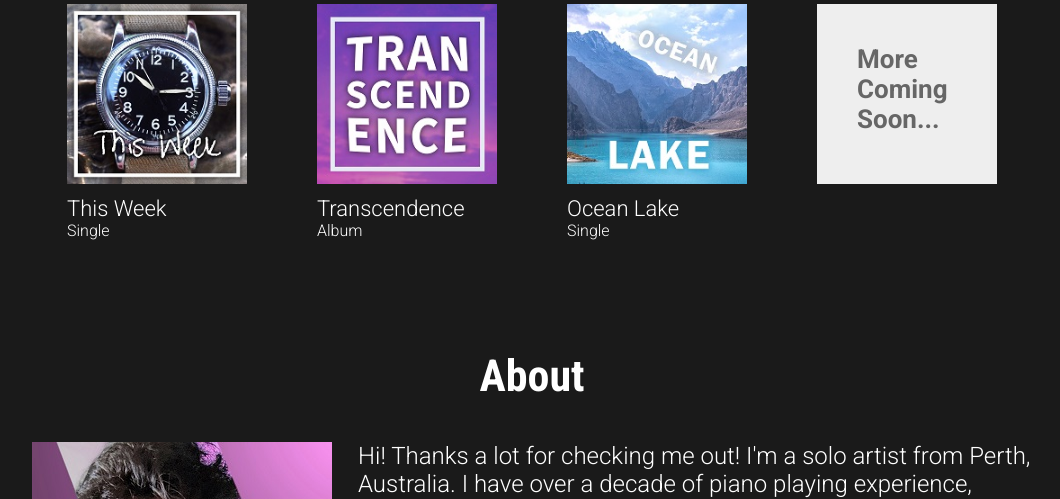
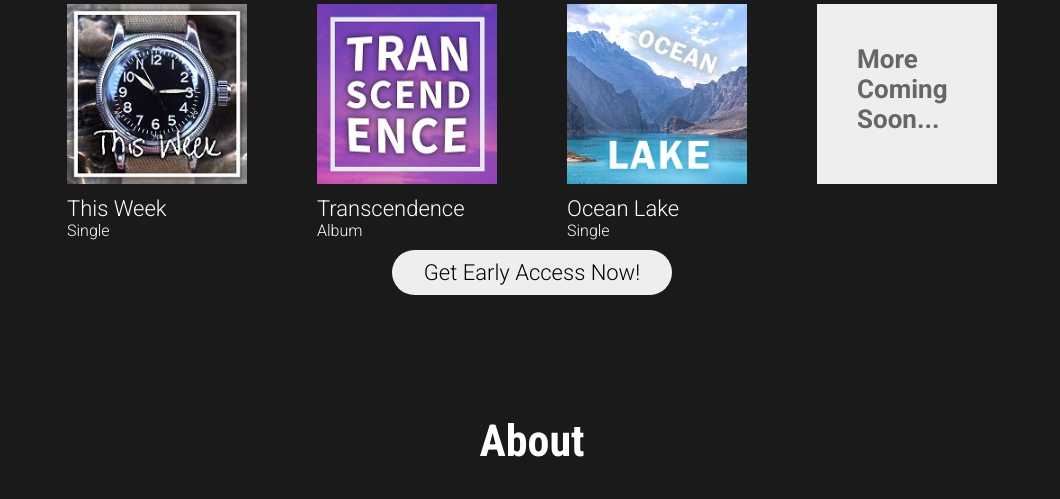
Before and after one commit to AndrewHolloway0/andrewholloway_info-site, a PHP site: page /music in a window 1280 px wide. Shown: the part 2018-2517 px from the top of the page, without its empty margins (108-1168 px from the left). Run offline with PHP 8.4, Linux system fonts and the light colour scheme.

Commit message:
typical button

```diff
--- a/music/index.php
+++ b/music/index.php
@@ -106,7 +106,7 @@
             <form>
                 <!-- <input type="email" placeholder="email address" /> -->
                 <!-- <button type="submit">Enter</button> -->
-                <a href="https://www.patreon.com/andrewhollowaymusic" target="_blank">Get Access Now!</a>
+                <a class="typicalbutton" href="https://www.patreon.com/andrewhollowaymusic" target="_blank">Get Access Now!</a>
             </form>
         </div>
     </div>
@@ -155,6 +155,7 @@
                     </div>
                 </div>
             </div>
+            <a class="typicalbutton" href="https://www.patreon.com/andrewhollowaymusic" target="_blank">Get Early Access Now!</a>
         </div>
     </div>
     <div id="about" class="section">
--- a/music/music.css
+++ b/music/music.css
@@ -73,8 +73,9 @@
 
 #earlyreleases input,
 #earlyreleases button,
-#earlyreleases a {
-    margin: 10px;
+#earlyreleases a,
+.typicalbutton {
+    margin: 10px auto;
     padding: 10px 32px;
     border: 0;
     border-radius: 50px;
```
